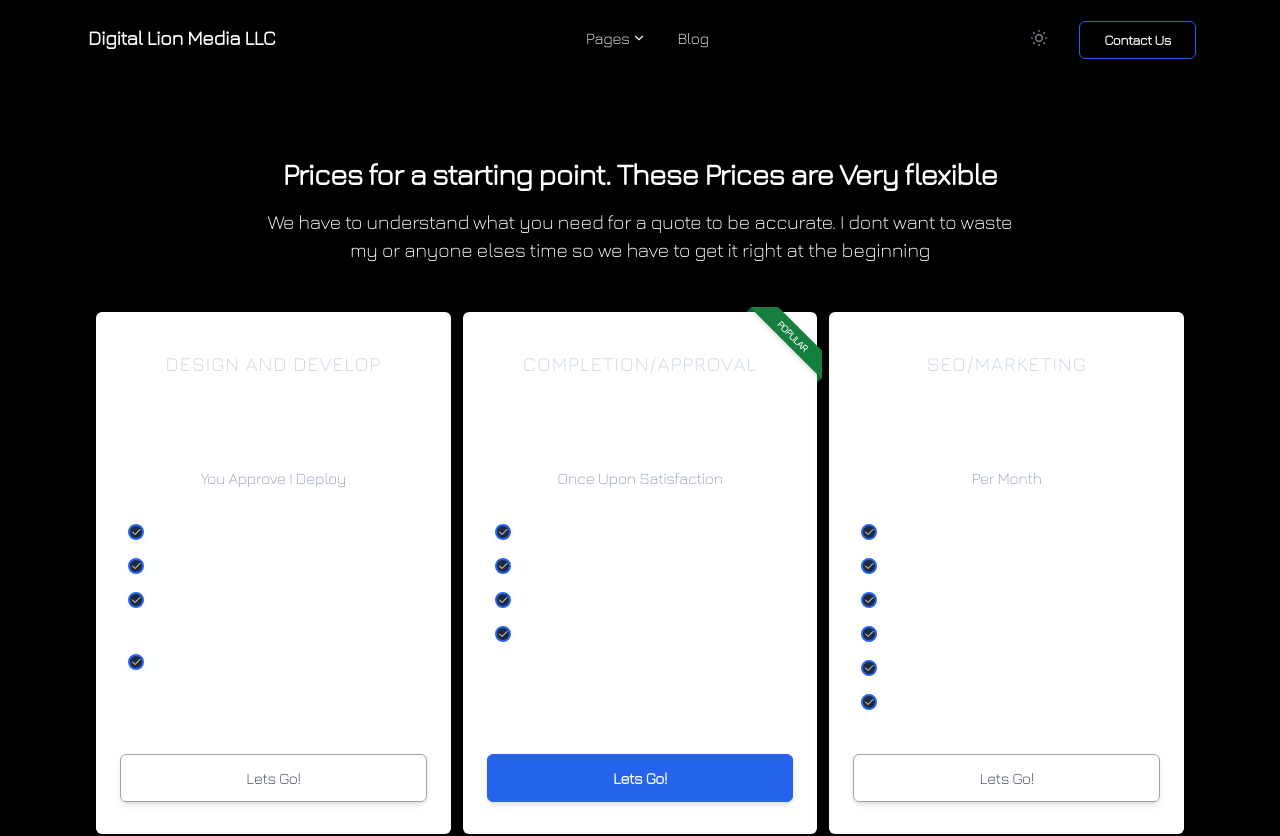
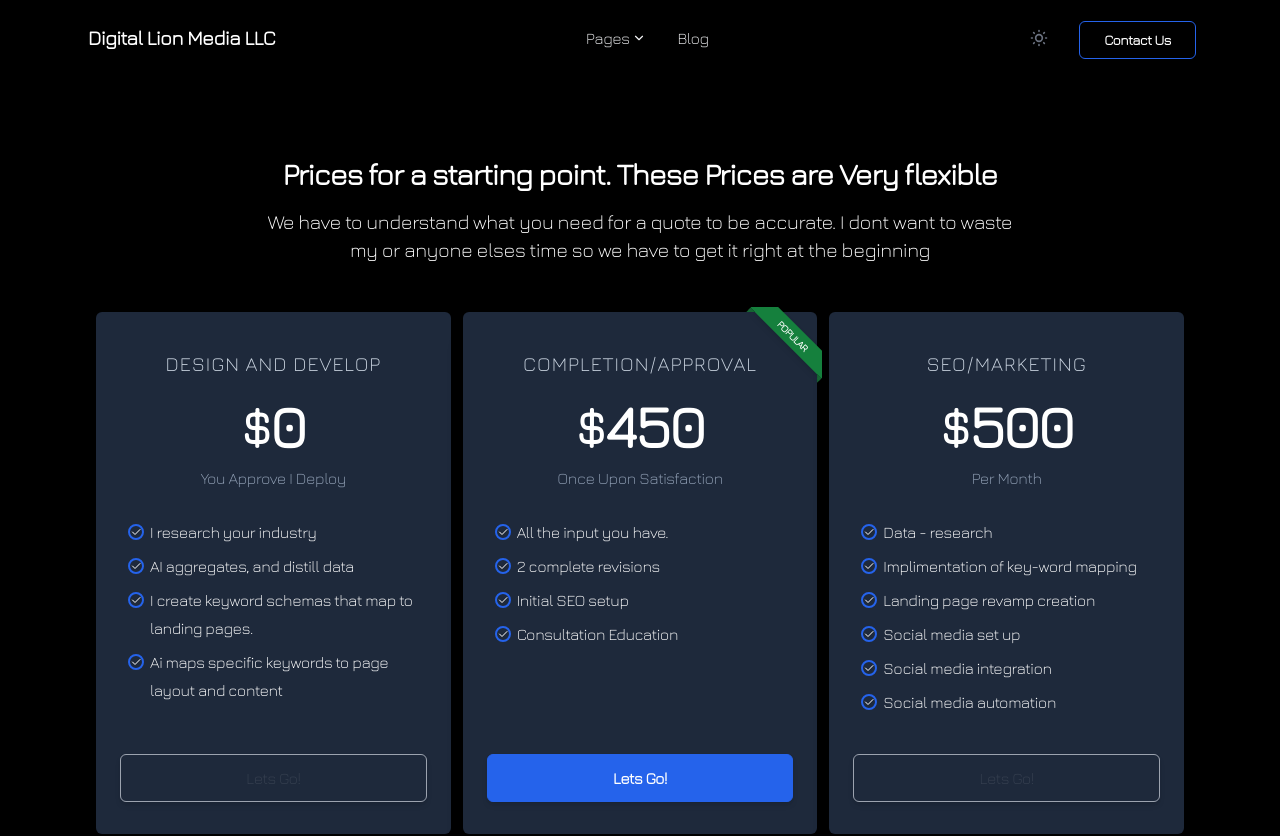
Before and after one commit to teddythelion/digitalionmedia.com, a Next.js app: page /pricing in a window 1280 px wide. Shown: the top 836 px of the page. Built offline with nearby package versions, Linux system fonts and the light colour scheme; a web font is replaced by a local one.

Commit message:
Update Pricing.tsx

```diff
--- a/src/components/widgets/Pricing.tsx
+++ b/src/components/widgets/Pricing.tsx
@@ -16,7 +16,7 @@
               className="col-span-3 mx-auto flex w-full sm:col-span-1 md:col-span-1 lg:col-span-1 xl:col-span-1"
               key={`item-pricing-${index}`}
             >
-              <div className="card relative flex w-full max-w-sm flex-col justify-between text-center">
+              <div className=" bg-slate-800 card relative flex w-full max-w-sm flex-col justify-between text-center">
                 {hasRibbon && ribbonTitle && (
                   <div className="absolute right-[-5px] top-[-5px] z-[1] h-[100px] w-[100px] overflow-hidden text-right">
                     <span className="ribbon">{ribbonTitle}</span>
```
